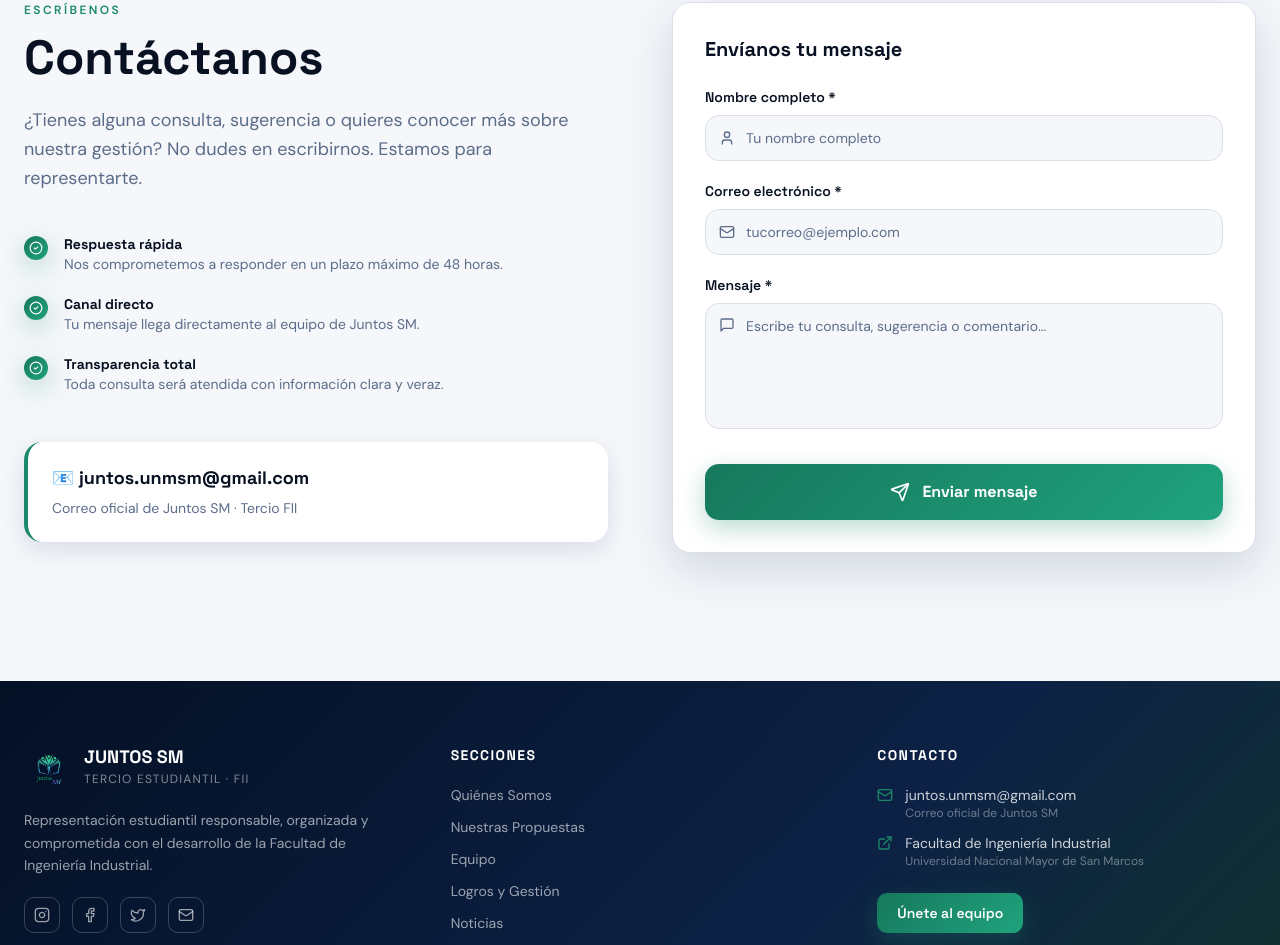
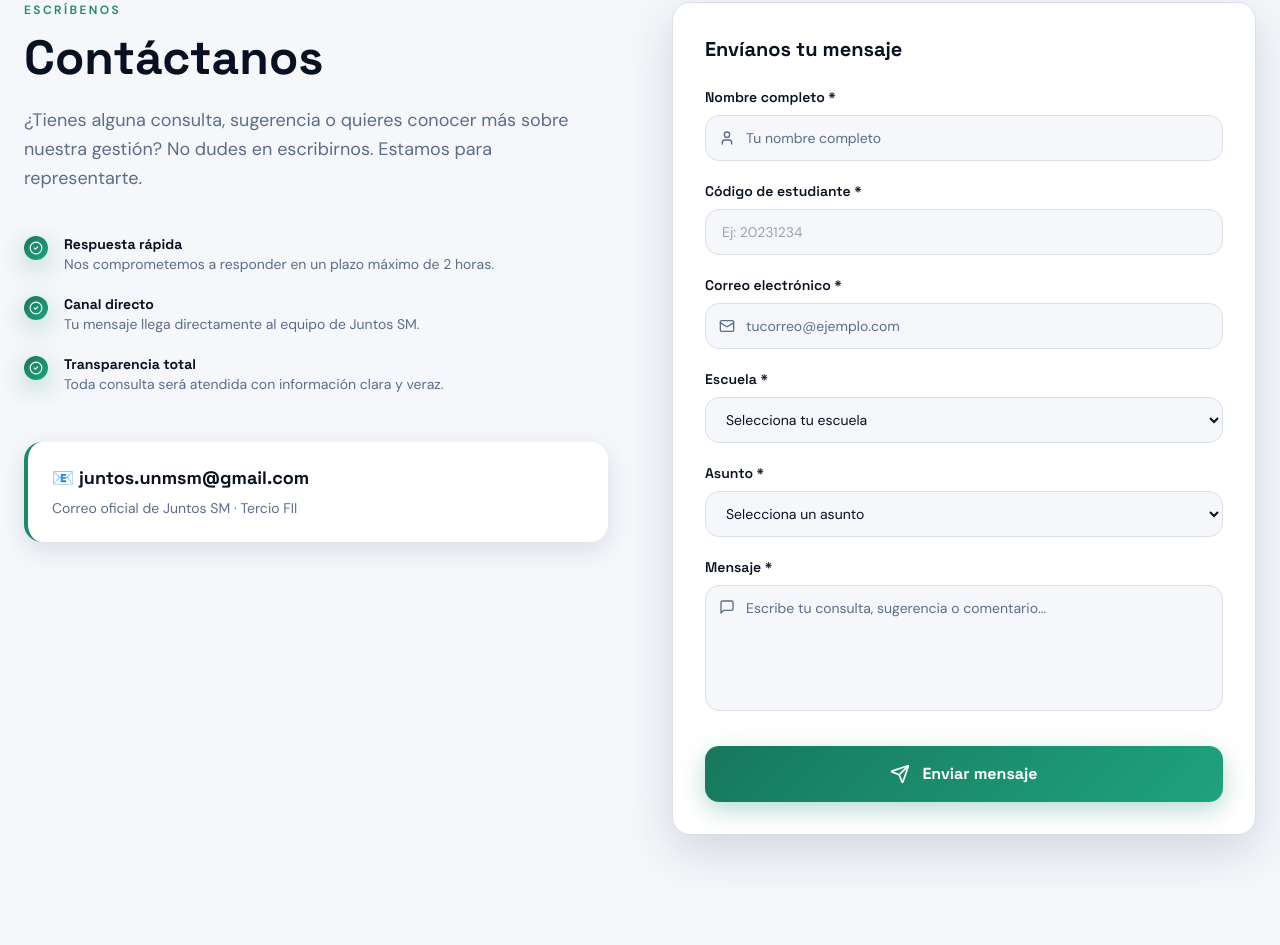
Before and after one commit to Mao1216/PW-Juntos-SM, a React (Vite) app in the folder juntossm-tercio-fii-main/: page / in a window 1280 px wide. Shown: the part 9088-10033 px from the top of the page. Built offline with nearby package versions, Linux system fonts and the light colour scheme; the HTML template or start-up script is replaced by a standard one.

Commit message:
nuevas modis

```diff
--- a/juntossm-tercio-fii-main/src/components/Contacto.tsx
+++ b/juntossm-tercio-fii-main/src/components/Contacto.tsx
@@ -1,12 +1,17 @@
 import { useEffect, useRef, useState } from "react";
 import { Send, User, Mail, MessageSquare, CheckCircle2 } from "lucide-react";
+import emailjs from "@emailjs/browser";
+import CheckAnimado from "./checkanimado";
 
 const Contacto = () => {
   const sectionRef = useRef<HTMLDivElement>(null);
   const [submitted, setSubmitted] = useState(false);
 const [form, setForm] = useState({
   nombre: "",
+  codigo: "",
+  escuela: "",
   correo: "",
+  asunto: "",
   mensaje: "",
 });
 
@@ -29,13 +34,39 @@ const Contacto = () => {
 
 const handleSubmit = (e: React.FormEvent) => {
   e.preventDefault();
-    // Send via mailto
-    const subject = encodeURIComponent(`Contacto desde la web - ${form.nombre}`);
-    const body = encodeURIComponent(
-      `Nombre: ${form.nombre}\nCorreo: ${form.correo}\n\nMensaje:\n${form.mensaje}`
+
+  const templateParams = {
+    nombre: form.nombre,
+    codigo: form.codigo,
+    correo: form.correo,
+    escuela: form.escuela,
+    asunto: form.asunto,
+    mensaje: form.mensaje,
+  };
+
+  emailjs.send(
+  import.meta.env.VITE_EMAILJS_SERVICE_ID,
+  import.meta.env.VITE_EMAILJS_TEMPLATE_ID,
+  templateParams,
+  import.meta.env.VITE_EMAILJS_PUBLIC_KEY
+)
+    .then(
+      () => {
+        setSubmitted(true);
+        setForm({
+          nombre: "",
+          codigo: "",
+          correo: "",
+          escuela: "",
+          asunto: "",
+          mensaje: "",
+        });
+      },
+      (error) => {
+        console.error("Error:", error);
+        alert("Ocurrió un error al enviar el mensaje.");
+      }
     );
-    window.open(`mailto:juntos.unmsm@gmail.com?subject=${subject}&body=${body}`, "_blank");
-    setSubmitted(true);
 };
 
   return (
@@ -61,7 +92,7 @@ const Contacto = () => {
             {/* Key points */}
             <div className="flex flex-col gap-5 scroll-animate scroll-animate-delay-3">
               {[
-                { title: "Respuesta rápida", desc: "Nos comprometemos a responder en un plazo máximo de 48 horas." },
+                { title: "Respuesta rápida", desc: "Nos comprometemos a responder en un plazo máximo de 2 horas." },
                 { title: "Canal directo", desc: "Tu mensaje llega directamente al equipo de Juntos SM." },
                 { title: "Transparencia total", desc: "Toda consulta será atendida con información clara y veraz." },
               ].map((point) => (
@@ -102,7 +133,17 @@ const Contacto = () => {
                   </p>
                   <button
                     className="mt-6 font-display font-semibold text-sm text-secondary hover:underline"
-                    onClick={() => { setSubmitted(false); setForm({ nombre: "", correo: "", mensaje: "" }); }}
+                   onClick={() => {
+  setSubmitted(false);
+  setForm({
+    nombre: "",
+    codigo: "",
+    correo: "",
+    escuela: "",
+    asunto: "",
+    mensaje: "",
+  });
+}}
                   >
                     Enviar otro mensaje
                   </button>
@@ -129,23 +170,64 @@ const Contacto = () => {
                       </div>
                     </div>
 
-                    {/* Correo */}
+               {/* Código de estudiante */}
 <div>
   <label className="font-display font-semibold text-foreground text-sm mb-2 block">
-                        Correo electrónico *
+    Código de estudiante *
   </label>
   <div className="relative">
-                        <Mail className="absolute left-3.5 top-1/2 -translate-y-1/2 w-4 h-4 text-muted-foreground" />
     <input
-                          type="email"
+      type="text"
       required
-                          placeholder="tucorreo@ejemplo.com"
-                          value={form.correo}
-                          onChange={(e) => setForm({ ...form, correo: e.target.value })}
-                          className="w-full pl-10 pr-4 py-3 rounded-xl border border-border bg-background font-body text-foreground text-sm placeholder:text-muted-foreground focus:outline-none focus:ring-2 focus:ring-secondary/30 focus:border-secondary transition-colors"
+      placeholder="Ej: 20231234"
+      value={form.codigo}
+      onChange={(e) => setForm({ ...form, codigo: e.target.value })}
+      className="w-full pl-4 pr-4 py-3 rounded-xl border border-border bg-background font-body text-foreground text-sm focus:outline-none focus:ring-2 focus:ring-secondary/30 focus:border-secondary transition-colors"
     />
   </div>
 </div>
+
+{/* Correo */} <div> <label className="font-display font-semibold text-foreground text-sm mb-2 block"> Correo electrónico * </label> <div className="relative"> <Mail className="absolute left-3.5 top-1/2 -translate-y-1/2 w-4 h-4 text-muted-foreground" /> <input type="email" required placeholder="tucorreo@ejemplo.com" value={form.correo} onChange={(e) => setForm({ ...form, correo: e.target.value })} className="w-full pl-10 pr-4 py-3 rounded-xl border border-border bg-background font-body text-foreground text-sm placeholder:text-muted-foreground focus:outline-none focus:ring-2 focus:ring-secondary/30 focus:border-secondary transition-colors" /> </div> </div>
+
+{/* Escuela */}
+<div>
+  <label className="font-display font-semibold text-foreground text-sm mb-2 block">
+    Escuela *
+  </label>
+  <select
+    required
+    value={form.escuela}
+    onChange={(e) => setForm({ ...form, escuela: e.target.value })}
+    className="w-full px-4 py-3 rounded-xl border border-border bg-background font-body text-foreground text-sm focus:outline-none focus:ring-2 focus:ring-secondary/30 focus:border-secondary transition-colors"
+  >
+    <option value="">Selecciona tu escuela</option>
+    <option value="EPII">EPII</option>
+    <option value="EPITC">EPITC</option>
+    <option value="EPISST">EPISST</option>
+    <option value="EPILCSD">EPILCSD</option>
+    <option value="EPITSF">EPITSF</option>
+  </select>
+</div>
+
+{/* Asunto */}
+<div>
+  <label className="font-display font-semibold text-foreground text-sm mb-2 block">
+    Asunto *
+  </label>
+  <select
+    required
+    value={form.asunto}
+    onChange={(e) => setForm({ ...form, asunto: e.target.value })}
+    className="w-full px-4 py-3 rounded-xl border border-border bg-background font-body text-foreground text-sm focus:outline-none focus:ring-2 focus:ring-secondary/30 focus:border-secondary transition-colors"
+  >
+    <option value="">Selecciona un asunto</option>
+    <option value="Consulta académica">Consulta académica</option>
+    <option value="Sugerencia a la gestión">Sugerencia a la gestión</option>
+    <option value="Problema académico">Problema académico</option>
+    <option value="Problema administrativo">Problema administrativo</option>
+  </select>
+</div>
+
 
                     {/* Mensaje */}
                     <div>
--- a/juntossm-tercio-fii-main/src/components/Navbar.tsx
+++ b/juntossm-tercio-fii-main/src/components/Navbar.tsx
@@ -6,7 +6,7 @@ const navLinks = [
   { label: "Quiénes Somos", href: "/#quienes-somos" },
   { label: "Propuestas", href: "/#propuestas" },
   { label: "Equipo", href: "/#equipo" },
-  { label: "Logros", href: "/logros" },
+  { label: "Logros", href: "/#logros" },
   { label: "Noticias", href: "/#noticias" },
   { label: "Banco de Cursos", href: "https://drive.google.com/drive/folders/1Mzi8XjZ3uaigcnlakLILQAM95C78kiRT?usp=sharing", external: true },
   { label: "Formatos y Documentación", href: "https://drive.google.com/drive/folders/1Xt2ITAVQ255TasfY0xgcORvC4k95rKma?usp=sharing", external: true },
--- /dev/null
+++ b/juntossm-tercio-fii-main/src/components/checkanimado.tsx
@@ -0,0 +1,32 @@
+import { CheckCircle2 } from "lucide-react";
+import { useState } from "react";
+
+export default function CheckAnimado() {
+  const [mostrar, setMostrar] = useState(false);
+
+  const activar = () => {
+    setMostrar(true);
+    setTimeout(() => setMostrar(false), 3000); // desaparece en 3s
+  };
+
+  return (
+    <div className="flex flex-col items-center gap-4">
+      <button
+        onClick={activar}
+        className="px-4 py-2 bg-green-600 text-white rounded-lg hover:bg-green-700 transition"
+      >
+        Enviar
+      </button>
+
+      <div
+        className={`transition-all duration-500 transform ${
+          mostrar
+            ? "opacity-100 scale-100"
+            : "opacity-0 scale-75"
+        }`}
+      >
+        <CheckCircle2 className="text-green-500 w-16 h-16" />
+      </div>
+    </div>
+  );
+}
--- /dev/null
+++ b/package.json
@@ -0,0 +1,5 @@
+{
+  "dependencies": {
+    "@emailjs/browser": "^4.4.1"
+  }
+}
```
Also changed, not shown: 1 other file (tests, documents, lock files or other folders). Lines whose indentation alone changed are shown as unchanged.
